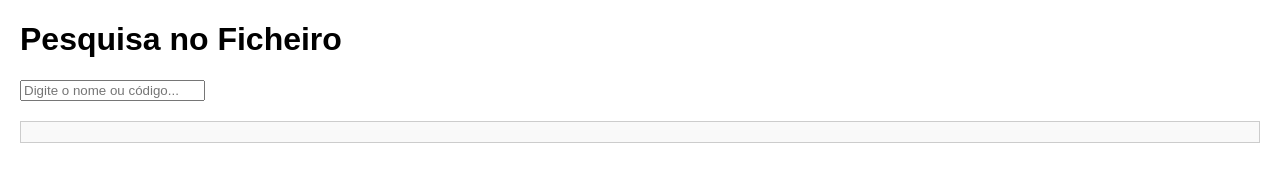
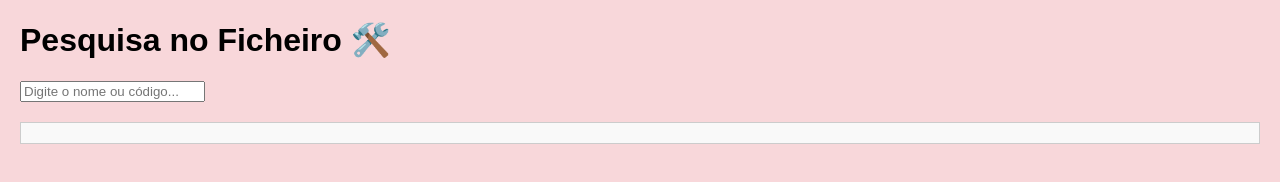
Before and after one commit to JaoTsa/appjdeus, a plain HTML site: page index.html in a window 1280 px wide. Drawn offline with Linux system fonts and the light colour scheme.

Commit message:
Add files via upload

```diff
--- a/index.html
+++ b/index.html
@@ -3,7 +3,7 @@
 <head>
     <meta charset="UTF-8">
     <meta name="viewport" content="width=device-width, initial-scale=1.0">
-    <title>Pesquisa no Ficheiro</title>
+    <title>Pesquisa no Ficheiro 🛠️</title>
     <style>
         body {
             font-family: Arial, sans-serif;
@@ -15,10 +15,11 @@
             padding: 10px;
             background-color: #f9f9f9;
         }
+        body { background-color: #f8d7da; }
     </style>
 </head>
 <body>
-    <h1>Pesquisa no Ficheiro</h1>
+    <h1>Pesquisa no Ficheiro 🛠️</h1>
     <input type="text" id="search" placeholder="Digite o nome ou código..." onkeyup="searchInFile()">
     <div id="results"></div>
 
```
